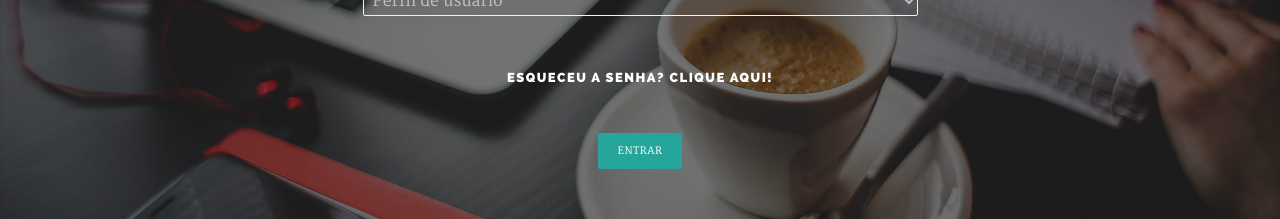
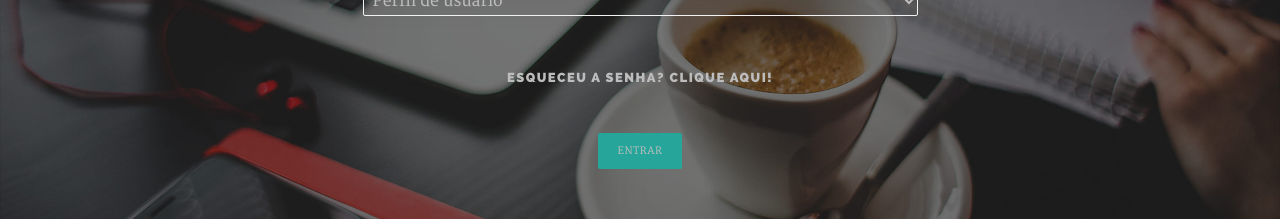
Before and after one commit to Alice-Andalecio/Interfaces-Quiz, a plain HTML site: page login.html in a window 1280 px wide. Shown: the part 415-634 px from the top of the page. Drawn offline with nearby package versions, Linux system fonts and the light colour scheme; a script that the page names is missing; files whose address does not match are found by name.

Commit message:
Mudança na cor do link "esqueceu a senha"

```diff
--- a/login.html
+++ b/login.html
@@ -39,8 +39,8 @@
    <!-- Style
    ================================================== -->
    <style type="text/css">
-      a {
-         color: #ffffff;
+      .intro-content a {
+         color: #bdbdbd;
       }
       select {
          background: transparent;
@@ -117,7 +117,7 @@
            </div>
 
            <br>
-           <h6><a href="#">Esqueceu a senha? Clique aqui!</a></h6>
+           <h6><a href="esqueceuSenha.html">Esqueceu a senha? Clique aqui!</a></h6>
            <br>
 
            <a class="waves-effect waves-light btn">Entrar</a>
```
